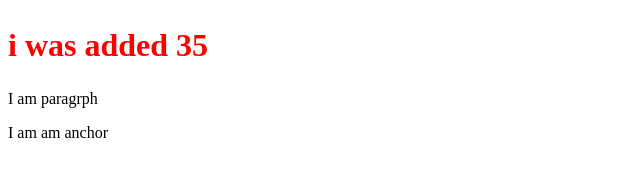
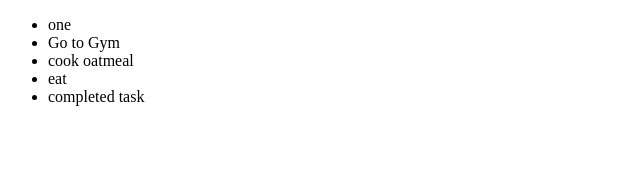
Before and after one commit to sandeshpath/web-development, a plain HTML site: page index.html in a window 1280 px wide. Shown: the whole page, without its empty margins (0-640 px from the left). Drawn offline with Linux system fonts and the light colour scheme.

Commit message:
apped child

```diff
--- a/assests/Css/js/app.js
+++ b/assests/Css/js/app.js
@@ -1,13 +1,14 @@
-var heading = document.getElementById('heading')
-var body = document.querySelector('body')
-console.log('heading')
+var list = document.querySelector('ul')
 
-heading.innerHTML = " i was added 35"
-heading.style = "color:red;font-size:2rem"
 
-heading.classList.add('five')
-heading.classList.remove('one')
-console.log(heading.classList)
+var arr = ['Go to Gym','cook oatmeal','eat']
 
-body.classList.add('dark')
-body.classList.remove('dark')
+arr.push('completed task')
+
+for(var i=0; i<arr.length; i++) {
+  var element = document.createElement('li')
+  var texNode = document.createTextNode(arr[i])
+  element.appendChild(texNode)
+  console.log(texNode)
+  list.appendChild(element)
+}
--- a/index.html
+++ b/index.html
@@ -18,10 +18,10 @@
 
 
 <body>
-    <div>
-        <h2 class="one two three four" id="heading"> I am heading</h2>
-        <p class="para"> I am paragrph</p>
-        <a class="para"> I am am anchor</a>
-    </div>
+    <ul>
+        <li>
+            one
+        </li>
+    </ul>
 </body>
 </html>
```
